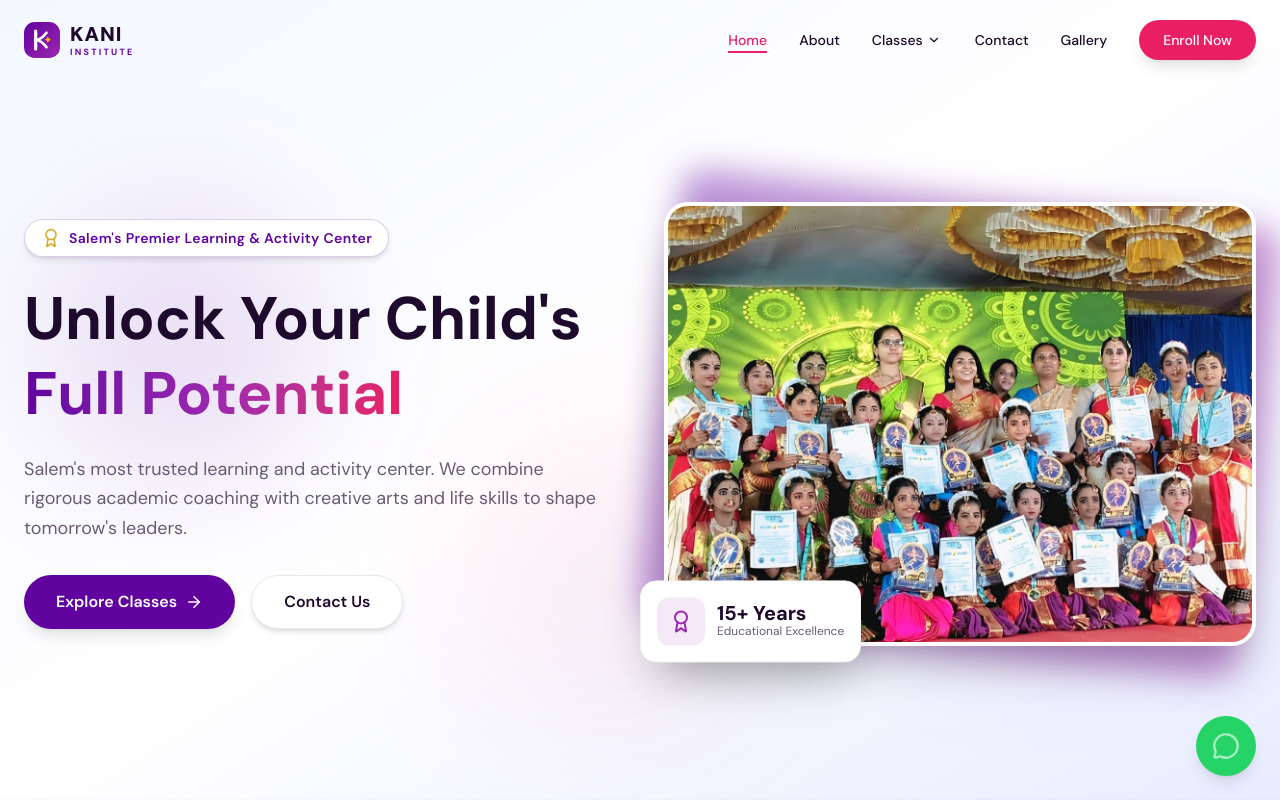
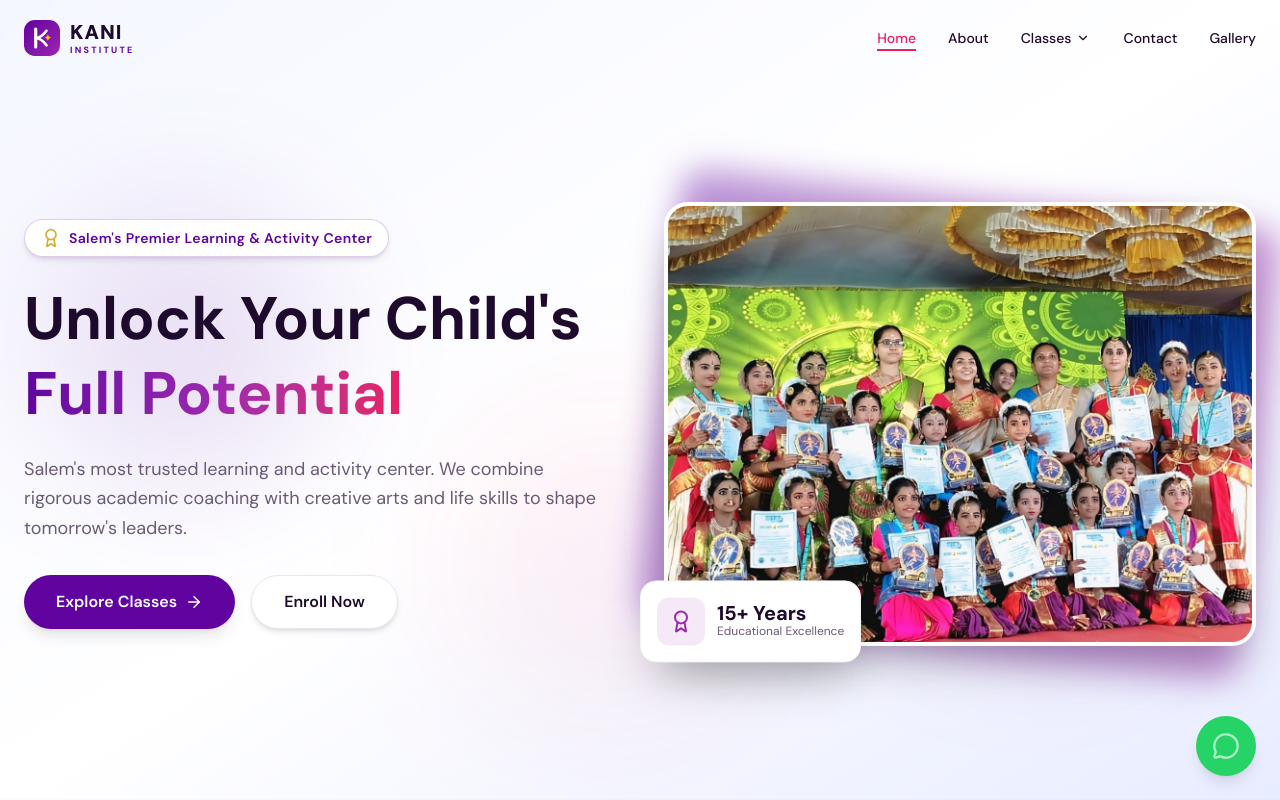
Before and after one commit to Preethingaraja/kani_institute, a React (Vite) app: page / in a window 1280 px wide. Shown: the top 800 px of the page. Built offline with nearby package versions, Linux system fonts and the light colour scheme.

Commit message:
Update Enroll Now buttons

```diff
--- a/src/components/HeroSection.tsx
+++ b/src/components/HeroSection.tsx
@@ -99,7 +99,7 @@
                 to="/contact"
                 className="bg-white text-text-dark border border-gray-200 px-8 py-3.5 rounded-full font-semibold hover:bg-gray-50 transition-all shadow-md hover:scale-105"
               >
-                Contact Us
+                Enroll Now
               </Link>
             </motion.div>
           </motion.div>
--- a/src/components/Navbar.tsx
+++ b/src/components/Navbar.tsx
@@ -251,12 +251,6 @@
               </li>
             </ul>
 
-            <Link
-              to="/contact"
-              className="bg-accent text-white px-6 py-2.5 rounded-full font-medium text-sm hover:bg-accent/90 transition-all shadow-lg hover:shadow-xl hover:-translate-y-0.5"
-            >
-              Enroll Now
-            </Link>
           </div>
 
           {/* Mobile Menu Toggle */}
@@ -412,12 +406,6 @@
                 </li>
               </ul>
 
-              <Link
-                to="/contact"
-                className="w-fit bg-accent text-white px-8 py-3 rounded-xl font-semibold text-center mt-2 shadow-md hover:bg-accent/90 transition-colors"
-              >
-                Enroll Now
-              </Link>
             </div>
           </motion.div>
         )}
```
